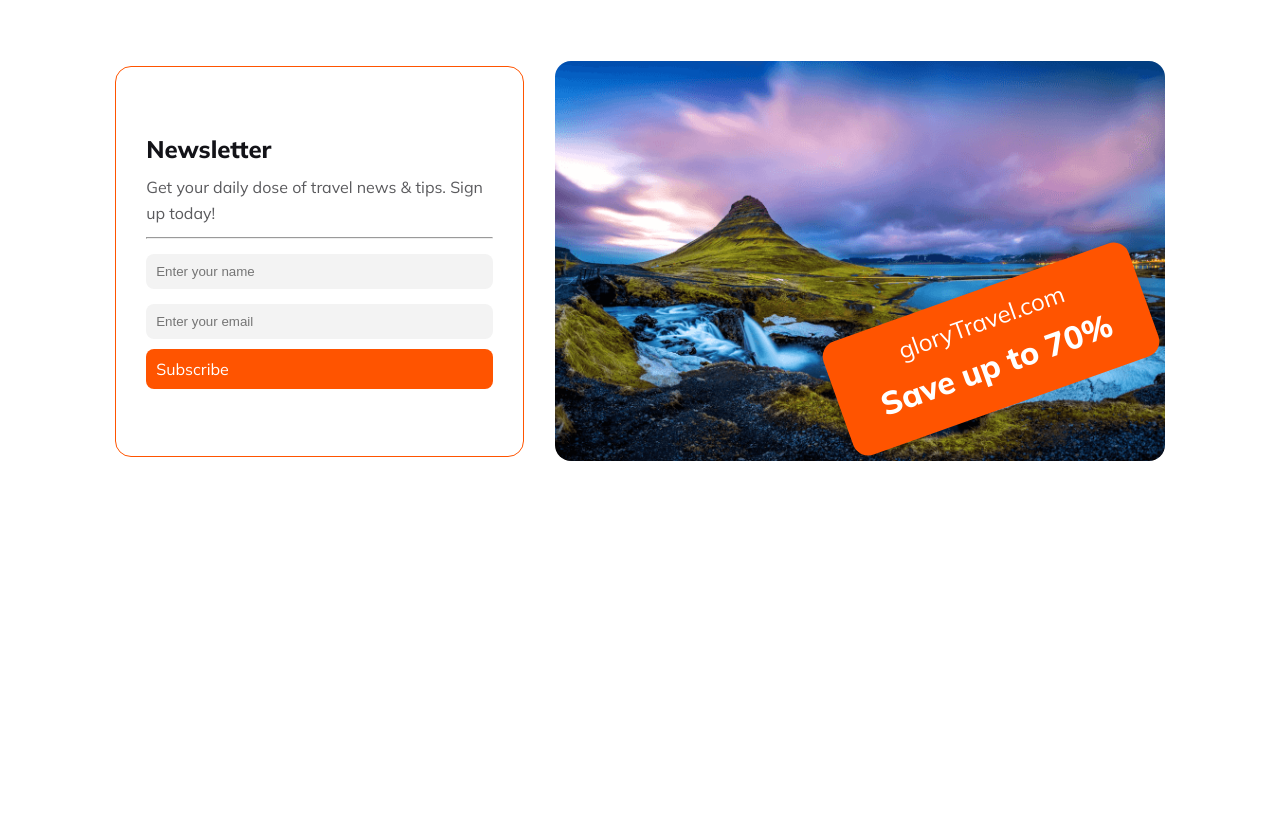
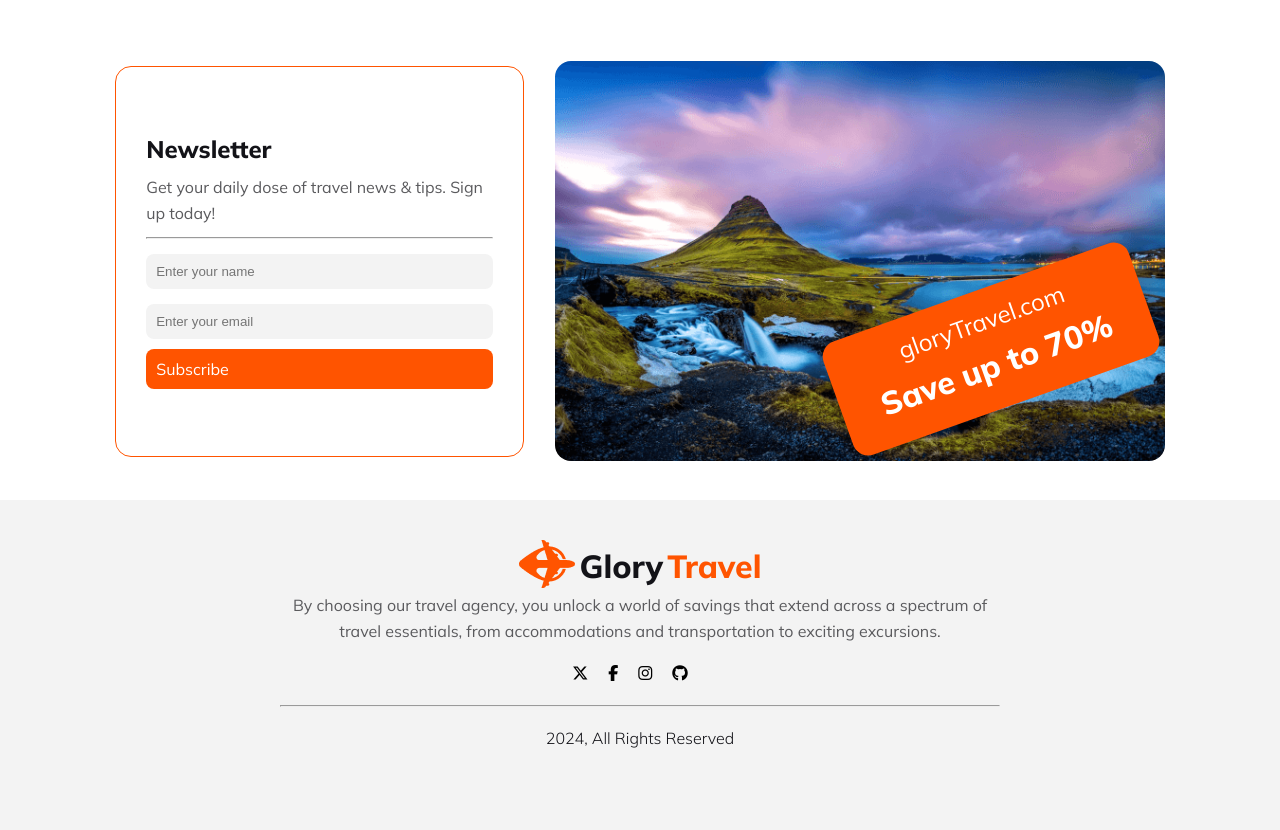
Before and after one commit to Rakibul-Islam11/my-second-assignment, a plain HTML site: page index.html in a window 1280 px wide. Shown: the part 5040-5870 px from the top of the page. Before the commit the page ends 5540 px from the top, so only its background shows below. Drawn offline with Linux system fonts and the light colour scheme.

Commit message:
footer done

```diff
--- a/index.html
+++ b/index.html
@@ -392,5 +392,28 @@
         </div>
      </section>
      <!--newsletter section end-->
+          <!--footer section start-->
+     <footer>
+        <div class="footer_con">
+            <div class="with_icon_wrap">
+                <span><img src="images/group41.png" alt="icon img"></span>
+                <div class="glry_with_travel">
+                    <span class="glr">Glory</span>
+                    <span class="tlr">Travel</span>
+                </div>
+            </div>
+            <p class="ftr_text">By choosing our travel agency, you unlock a world of savings that extend across a spectrum of travel essentials, from accommodations and transportation to exciting excursions. </p>
+            <div class="all_ftr_icons">
+                <a href=""><i style="color: black;" class="fa-brands fa-x-twitter"></i></a>
+                <a href=""><i style="color: black;" class="fa-brands fa-facebook-f"></i></a>
+                <a href=""><i style="color: black;" class="fa-brands fa-instagram"></i></a>
+                <a href=""><i style="color: black;" class="fa-brands fa-github"></i></a>
+                <span></span>
+            </div>
+            <hr class="hrr">
+            <p class="reserver_text">2024, All Rights Reserved</p>
+        </div>
+     </footer>
+     <!--footer section end-->
 </body>
 </html>
--- a/style.css
+++ b/style.css
@@ -1044,3 +1044,65 @@
     line-height: normal;
 }
 /*newsletter section end */
+
+/*footer section start */
+footer {
+    padding: 40px;
+    width: 100%;
+    height: 330px;
+    background: rgba(19, 19, 24, 0.05);
+}
+.footer_con {
+    width: 60%;
+    margin: auto;
+
+}
+.with_icon_wrap {
+    display: flex;
+    justify-content: center;
+    align-items: center;
+    gap: 5px;
+}
+.glr {
+    color: var(--Dark-01, #131318);
+    font-family: 'Mulish', sans-serif;
+    font-size: 32px;
+    font-style: normal;
+    font-weight: 800;
+    line-height: normal;
+}
+.tlr {
+    color: #FF5400;
+    font-family: 'Mulish', sans-serif;
+    font-size: 32px;
+    font-style: normal;
+    font-weight: 800;
+    line-height: normal;
+}
+.ftr_text {
+    color: #5A5A5D;
+    text-align: center;
+    font-family: 'Mulish', sans-serif;
+    font-size: 16px;
+    font-style: normal;
+    font-weight: 400;
+    line-height: 26px;
+}
+.all_ftr_icons {
+    margin-top: 3%;
+    display: flex;
+    justify-content: center;
+    align-items: center;
+    gap: 20px;
+}
+.reserver_text {
+    color: #131318;
+    margin-top: 3%;
+    text-align: center;
+    font-family: 'Mulish', sans-serif;
+    font-size: 16px;
+    font-style: normal;
+    font-weight: 300;
+    line-height: normal;
+}
+/* footer section end */
```
